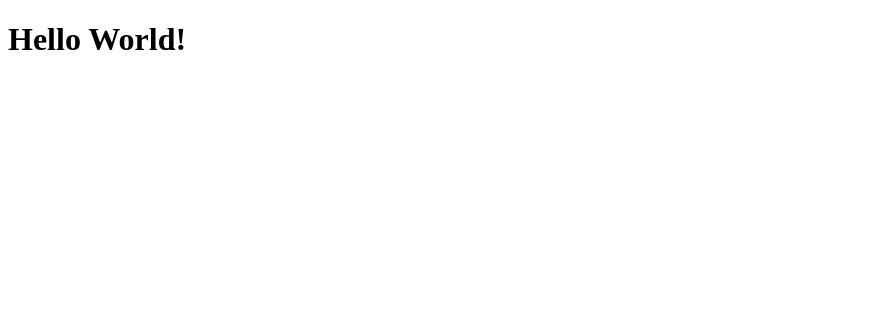
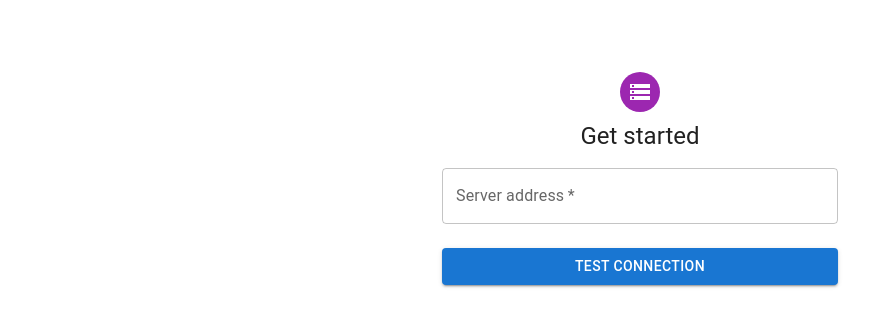
Before and after one commit to mikahimself/blogthing, a React app in the folder client/: page / in a window 1280 px wide. Shown: the top 326 px of the page, without its empty margins (0-894 px from the left). Built offline with nearby package versions, Linux system fonts and the light colour scheme; the HTML template or start-up script is replaced by a standard one.

Commit message:
Start drafting setup page

```diff
--- a/client/package.json
+++ b/client/package.json
@@ -10,6 +10,11 @@
   "author": "",
   "license": "ISC",
   "dependencies": {
+    "@emotion/react": "^11.10.5",
+    "@emotion/styled": "^11.10.5",
+    "@fontsource/roboto": "^4.5.8",
+    "@mui/icons-material": "^5.11.0",
+    "@mui/material": "^5.11.4",
     "react": "^18.2.0",
     "react-dom": "^18.2.0",
     "typescript": "^4.9.4"
--- /dev/null
+++ b/client/src/App.tsx
@@ -0,0 +1,18 @@
+import { GetStarted } from "./views/GetStarted"
+import { createTheme, ThemeProvider } from '@mui/material/styles';
+import Container from "@mui/material/Container";
+import CssBaseline from "@mui/material/CssBaseline";
+
+const theme = createTheme();
+
+export default function App() {
+  return (
+    <ThemeProvider theme={theme}>
+      <Container component="main" maxWidth="xs">
+        <CssBaseline />
+        <GetStarted />
+      </Container>
+    </ThemeProvider>
+
+  )
+}
--- a/client/src/index.tsx
+++ b/client/src/index.tsx
@@ -1,7 +1,11 @@
 import ReactDOM from "react-dom/client";
+import App from "./App";
 
 const rootElem = document.getElementById("root")
 //@ts-ignore
 const root = ReactDOM.createRoot(rootElem);
 
-root.render(<h1>Hello World!</h1>)
+
+root.render(
+  <App />
+)
--- /dev/null
+++ b/client/src/views/GetStarted.tsx
@@ -0,0 +1,40 @@
+import { Avatar, Typography } from "@mui/material";
+import Box from "@mui/material/Box";
+import Button from "@mui/material/Button";
+import TextField from "@mui/material/TextField";
+import StorageIcon from '@mui/icons-material/Storage';
+
+export function GetStarted() {
+  return (
+    <Box
+      sx={{
+        marginTop: 8,
+        display: 'flex',
+        flexDirection: 'column',
+        alignItems: 'center',
+      }}
+    >
+      <Avatar sx={{ m: 1, bgcolor: 'secondary.main' }}>
+        <StorageIcon />
+      </Avatar>
+      <Typography component="h1" variant="h5">Get started</Typography>
+
+      <Box component="form" onSubmit={() => {}} noValidate sx={{ mt: 2 }}>
+        <TextField
+          required
+          fullWidth
+          id="server-address-field"
+          label="Server address"
+          />
+        <Button
+          type="submit"
+          fullWidth
+          variant="contained"
+          sx={{ mt: 3, mb: 2 }}
+          >
+          Test connection
+        </Button>
+      </Box>
+    </Box>
+  )
+}
```
Also changed, not shown: 1 other file (tests, documents, lock files or other folders).
